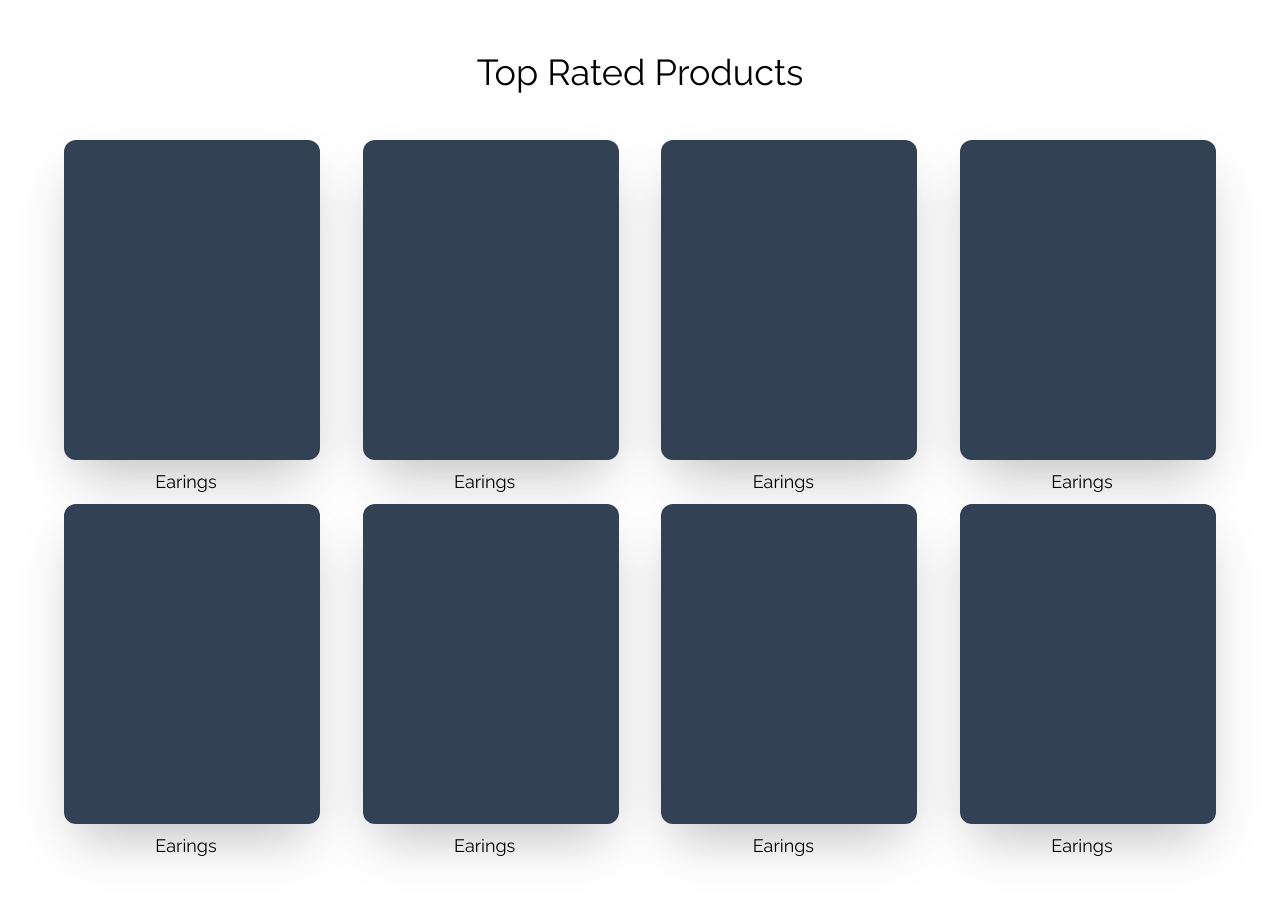
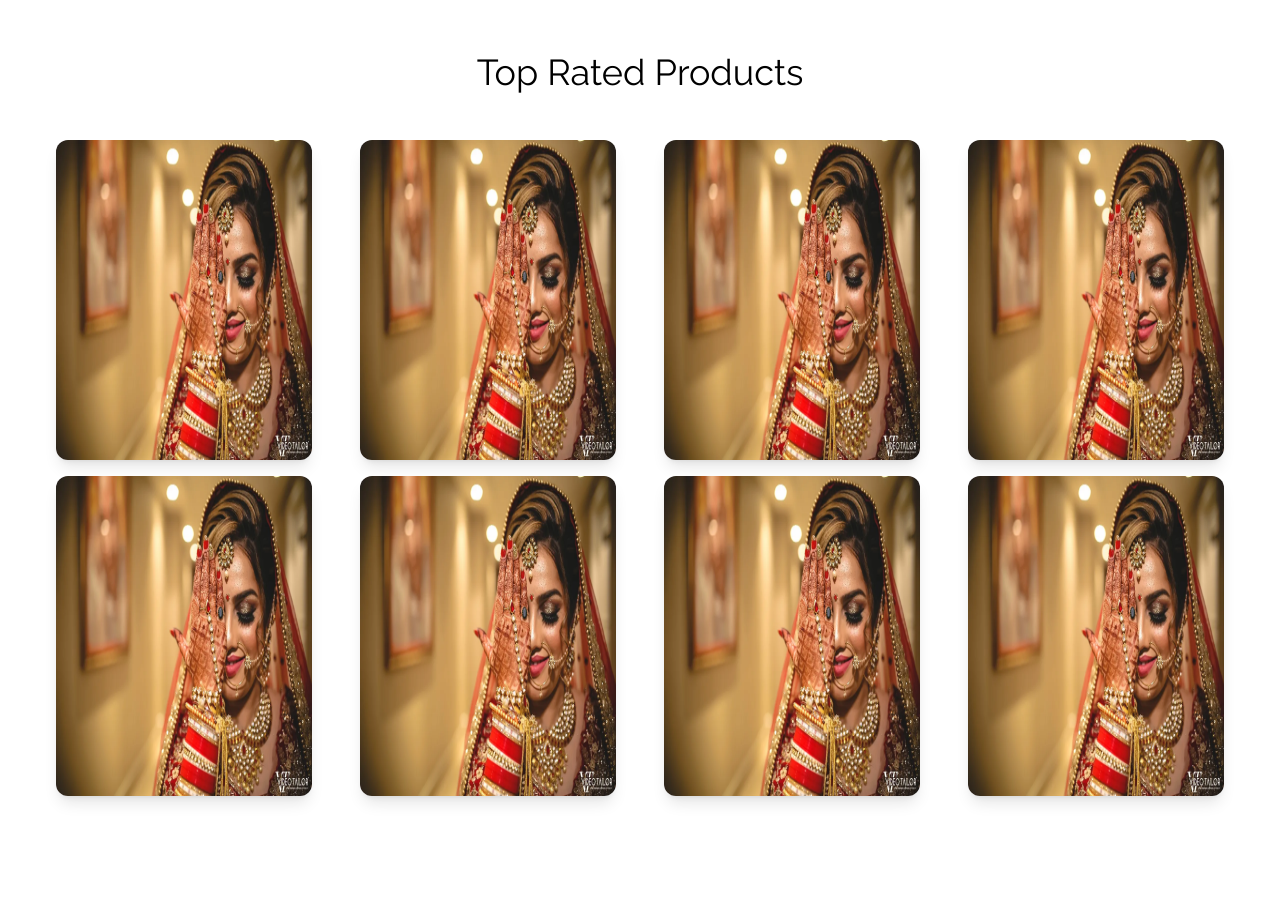
Before and after one commit to dspatel01/jewelleryShop, a React (Create React App) app: page / in a window 1280 px wide. Shown: the part 1060-1958 px from the top of the page. Built offline with nearby package versions, Linux system fonts and the light colour scheme; a web font is replaced by a local one.

Commit message:
images updated

```diff
--- a/src/component/HeroSection.jsx
+++ b/src/component/HeroSection.jsx
@@ -1,5 +1,5 @@
 import React from 'react'
-import img from '../assets/cover.avif'
+import img from '../assets/jewellery-look.webp'
 
 
 const HeroSection = () => {
@@ -7,7 +7,7 @@ const HeroSection = () => {
         <>
 
             <div className=' bg-gray-500 w-full xl:h-[80vh] lg:h-[80vh] md:h-[60vh] sm:h-[50vh] h-[50vh]'>
-                <img className=' w-full xl:h-[80vh] lg:h-[80vh] md:h-[60vh] sm:h-[50vh] h-[50vh]' src={img} alt="" />
+                <img className=' w-full xl:h-[80vh] lg:h-[80vh] md:h-[60vh] sm:h-[50vh] h-[50vh] object-cover' src={img} alt="" />
             </div>
 
         </>
--- a/src/component/Navbar.jsx
+++ b/src/component/Navbar.jsx
@@ -31,7 +31,7 @@ const Navbar = () => {
                 </div>
                 <div className='' >
                     <h1 className='drop-shadow-2xl tracking-wider xl:text-3xl lg:text-3xl md:text-text-2xl sm:text-3xl text-xl ml-[80px] italic text-center'>
-                        {/* DP-Jewellery */}
+                        DP-Jewellery
                     </h1>
                 </div>
                 <div className='xl:text-3xl lg:text-3xl md:text-2xl sm:text-2xl text-3xl flex xl:mr-10 lg:mr-10 md:mr-10 sm:mr-6 mr-2'>
--- a/src/component/PageTopLine.jsx
+++ b/src/component/PageTopLine.jsx
@@ -1,6 +1,10 @@
 import React from 'react'
 
 const PageTopLine = () => {
+
+
+
+
   return (
     <>
       <div className='py-1 bg-slate-300 text-center italic xl:text-xl lg:text-xl md:text-xl sm:text-lg tracking-wide '>
--- a/src/pages/Home.jsx
+++ b/src/pages/Home.jsx
@@ -1,6 +1,7 @@
 import React from 'react'
 import HeroSection from '../component/HeroSection'
 import CategoryPage from '../component/CategoryPage'
+import img from '../assets/jewellery-look.webp'
 
 
 const Home = () => {
@@ -14,62 +15,62 @@ const Home = () => {
 
         <div className='w-full flex items-center justify-center mt-10 mb-20 '>
 
-                <div className='w-[90%] flex justify-between flex-wrap mx-4'>
+                <div className='w-[95%] flex justify-around flex-wrap mx-4 '>
                     <div className=''>
-                        <div className='bg-slate-700 my-2 w-64 h-80 shadow-2xl rounded-xl cursor-pointer'>
-                            {/* <img src={earings} alt="" className='rounded-full object-cover' /> */}
+                        <div className=' my-2 mx-2 w-64 h-80 shadow-lg rounded-xl cursor-pointer'>
+                            <img src={img} alt="" className='rounded-xl w-64 h-80' />
 
                         </div>
-                        <p className='text-center text-lg mr-3'>Earings</p>
+
                     </div>
                     <div className=''>
-                        <div className='bg-slate-700 my-2 w-64 h-80 shadow-2xl rounded-xl cursor-pointer'>
-                            {/* <img src={earings} alt="" className='rounded-full object-cover' /> */}
+                        <div className=' my-2 mx-2 w-64 h-80 shadow-lg rounded-xl cursor-pointer'>
+                            <img src={img} alt="" className='rounded-xl w-64 h-80' />
 
                         </div>
-                        <p className='text-center text-lg mr-3'>Earings</p>
+
                     </div>
                     <div className=''>
-                        <div className='bg-slate-700 my-2 w-64 h-80 shadow-2xl rounded-xl cursor-pointer'>
-                            {/* <img src={earings} alt="" className='rounded-full object-cover' /> */}
+                        <div className=' my-2 mx-2 w-64 h-80 shadow-lg rounded-xl cursor-pointer'>
+                            <img src={img} alt="" className='rounded-xl w-64 h-80' />
 
                         </div>
-                        <p className='text-center text-lg mr-3'>Earings</p>
+
                     </div>
                     <div className=''>
-                        <div className='bg-slate-700 my-2 w-64 h-80 shadow-2xl rounded-xl cursor-pointer'>
-                            {/* <img src={earings} alt="" className='rounded-full object-cover' /> */}
+                        <div className=' my-2 mx-2 w-64 h-80 shadow-lg rounded-xl cursor-pointer'>
+                            <img src={img} alt="" className='rounded-xl w-64 h-80' />
 
                         </div>
-                        <p className='text-center text-lg mr-3'>Earings</p>
+
                     </div>
                     <div className=''>
-                        <div className='bg-slate-700 my-2 w-64 h-80 shadow-2xl rounded-xl cursor-pointer'>
-                            {/* <img src={earings} alt="" className='rounded-full object-cover' /> */}
+                        <div className=' my-2 mx-2 w-64 h-80 shadow-lg rounded-xl cursor-pointer'>
+                            <img src={img} alt="" className='rounded-xl w-64 h-80' />
 
                         </div>
-                        <p className='text-center text-lg mr-3'>Earings</p>
+
                     </div>
                     <div className=''>
-                        <div className='bg-slate-700 my-2 w-64 h-80 shadow-2xl rounded-xl cursor-pointer'>
-                            {/* <img src={earings} alt="" className='rounded-full object-cover' /> */}
+                        <div className=' my-2 mx-2 w-64 h-80 shadow-lg rounded-xl cursor-pointer'>
+                            <img src={img} alt="" className='rounded-xl w-64 h-80' />
 
                         </div>
-                        <p className='text-center text-lg mr-3'>Earings</p>
+
                     </div>
                     <div className=''>
-                        <div className='bg-slate-700 my-2 w-64 h-80 shadow-2xl rounded-xl cursor-pointer'>
-                            {/* <img src={earings} alt="" className='rounded-full object-cover' /> */}
+                        <div className=' my-2 mx-2 w-64 h-80 shadow-lg rounded-xl cursor-pointer'>
+                            <img src={img} alt="" className='rounded-xl w-64 h-80' />
 
                         </div>
-                        <p className='text-center text-lg mr-3'>Earings</p>
+
                     </div>
                     <div className=''>
-                        <div className='bg-slate-700 my-2 w-64 h-80 shadow-2xl rounded-xl cursor-pointer'>
-                            {/* <img src={earings} alt="" className='rounded-full object-cover' /> */}
+                        <div className=' my-2 mx-2 w-64 h-80 shadow-lg rounded-xl cursor-pointer'>
+                            <img src={img} alt="" className='rounded-xl w-64 h-80' />
 
                         </div>
-                        <p className='text-center text-lg mr-3'>Earings</p>
+
                     </div>
 
                 </div>
```
Also changed, not shown: src/assets/jewellery-look.webp (added).
